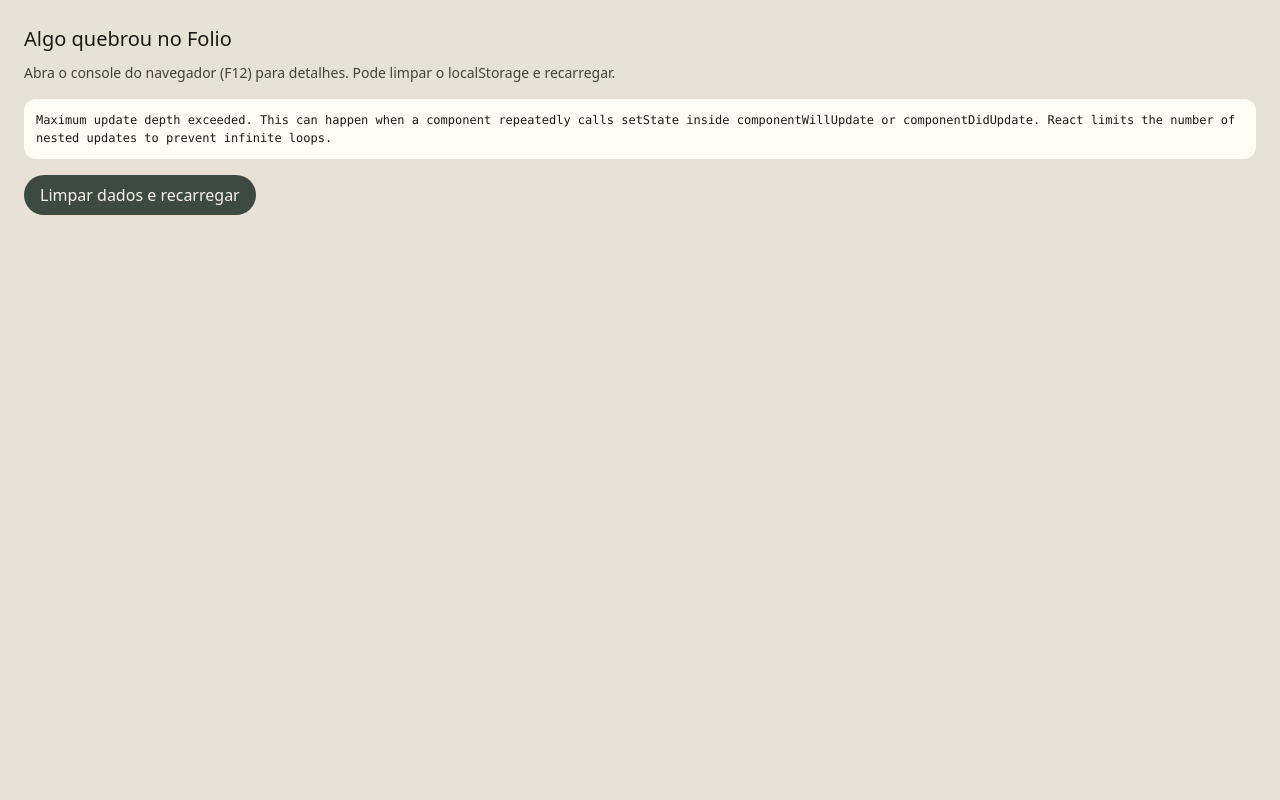
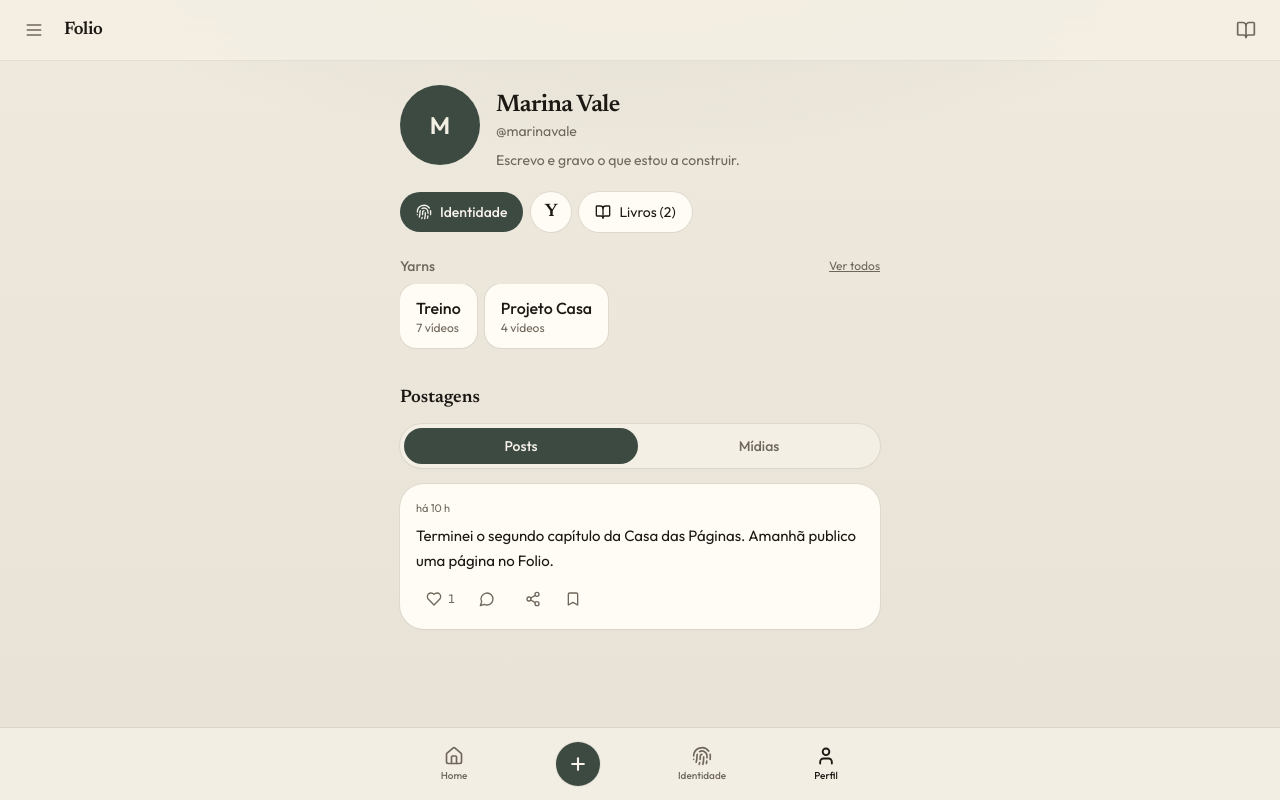
Before and after one commit to Bernardo-Petrassem/folio, a React (Vite) app: page /perfil in a window 1280 px wide. Built offline with nearby package versions, Linux system fonts and the light colour scheme.

Commit message:
Fix infinite loop: stable Zustand selectors (filter outside useStore)

```diff
--- a/src/pages/ProfilePage.tsx
+++ b/src/pages/ProfilePage.tsx
@@ -12,14 +12,17 @@ export function ProfilePage() {
   const { userId } = useParams();
   const id = userId ?? CURRENT_USER_ID;
   const isMe = id === CURRENT_USER_ID;
-  const user = USERS.find((u) => u.id === id) ?? USERS[0];
-  const posts = useStore((s) => s.posts.filter((p) => p.authorId === id));
-  const yarns = useStore((s) => s.yarns.filter((y) => y.ownerId === id));
-  const books = useStore((s) => s.books.filter((b) => b.ownerId === id));
+  const user = USERS.find((u) => u.id === id) ?? USERS[0]!;
+  const allPosts = useStore((s) => s.posts);
+  const allYarns = useStore((s) => s.yarns);
+  const allBooks = useStore((s) => s.books);
   const toggleLike = useStore((s) => s.toggleLike);
   const toggleFavorite = useStore((s) => s.toggleFavorite);
   const navigate = useNavigate();
   const [mediaTab, setMediaTab] = useState<"posts" | "midias">("posts");
+  const posts = useMemo(() => allPosts.filter((p) => p.authorId === id), [allPosts, id]);
+  const yarns = useMemo(() => allYarns.filter((y) => y.ownerId === id), [allYarns, id]);
+  const books = useMemo(() => allBooks.filter((b) => b.ownerId === id), [allBooks, id]);
   const textPosts = useMemo(() => posts.filter((p) => p.kind === "text"), [posts]);
   const mediaPosts = useMemo(() => posts.filter((p) => p.kind === "video"), [posts]);
 
```
